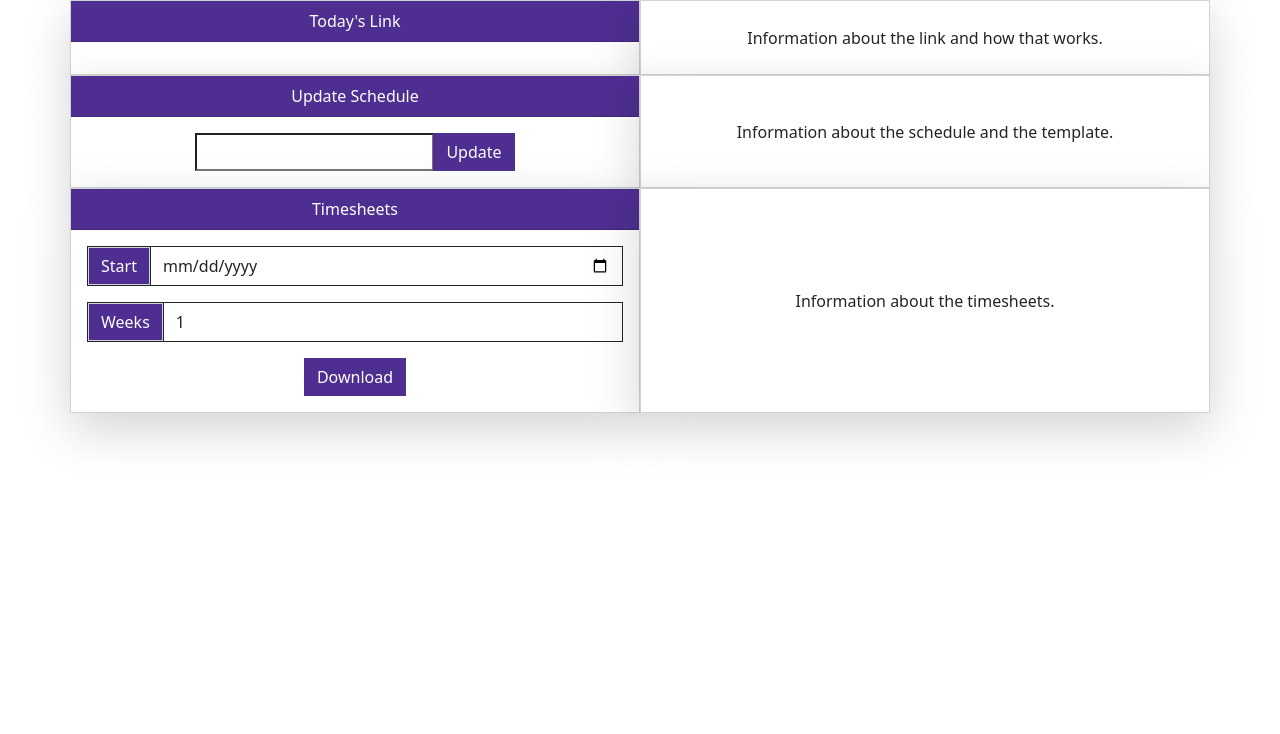
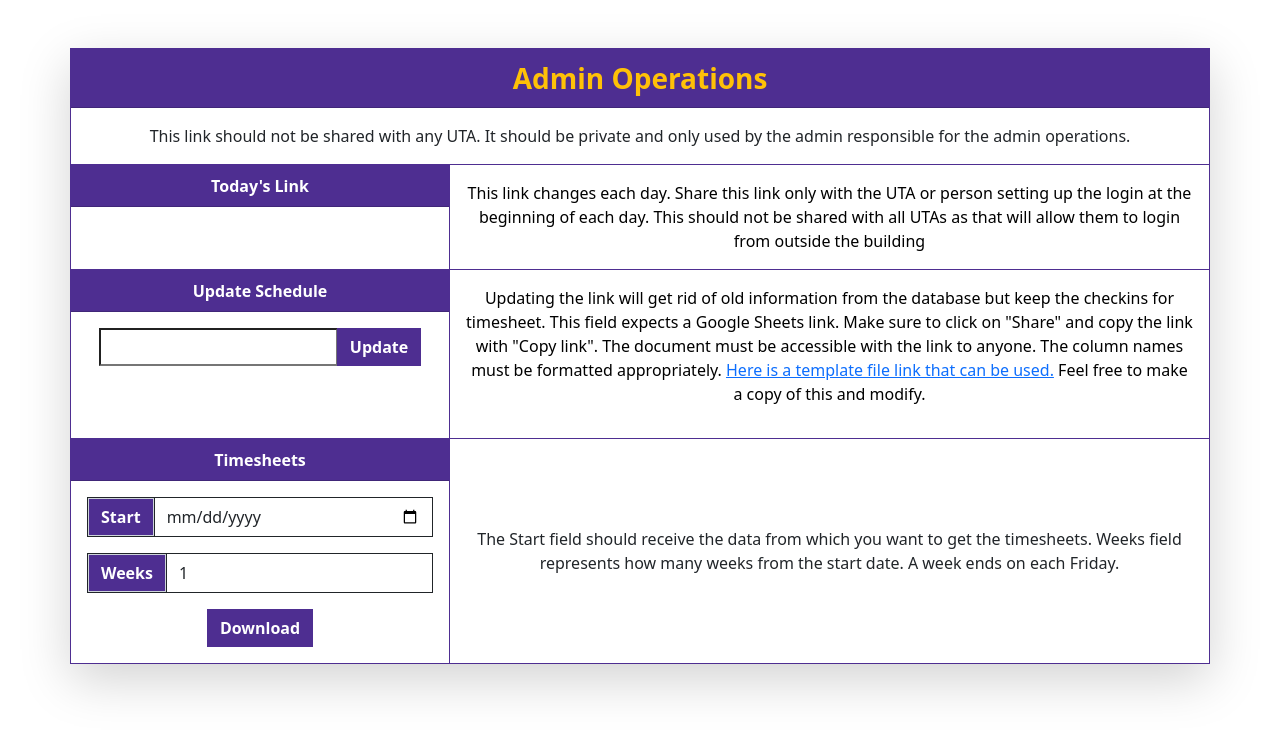
Before and after one commit to Proto007/UTA-Management-System, a Django app: page /6d975d9e9f5e6d5a461ded16097ec288/ in a window 1280 px wide. Shown: the top 734 px of the page. Run offline with Django 4.2, Linux system fonts and the light colour scheme; data that the repository does not hold is empty.

Commit message:
fix up the design and add information

```diff
--- a/uta_management_system/templates/adminpage.html
+++ b/uta_management_system/templates/adminpage.html
@@ -14,59 +14,65 @@
     {% if messages %}
         {% for message in messages %}
             <p {% if message.tags == "error" %}
-                    class="timeout alert alert-danger fade show rounded-0"
+                    class="timeout alert alert-danger fade show rounded-0 position-absolute w-100"
                 {% else %}
-                    class="timeout alert alert-{{message.tags}} fade show rounded-0"
+                    class="timeout alert alert-{{message.tags}} fade show rounded-0 position-absolute w-100"
                 {% endif %} >
                 {{ message }}
             </p>
         {% endfor %}
     {% endif %}
-    <div class="container text-center">
+    <div class="container text-center justify-content-center mt-5 mb-5 shadow-lg">
+        <div class="row card rounded-0 bg-body" style="border-color:#4e2e91;">
+            <div class="card-header rounded-0 text-warning fs-3 fw-bold" style="background-color:#4e2e91;">Admin Operations</div>
+            <div class="card-body">
+                This link should not be shared with any UTA. It should be private and only used by the admin responsible for the admin operations.
+            </div>
+        </div>
         <div class="row">
-            <div class="col card rounded-0 shadow-lg bg-body p-0" id="checkin-endpoint-actions">
-                <div class="card-header rounded-0 text-white" style="background-color:#4e2e91;">Today's Link</div>
+            <div class="col-md-4 card rounded-0 bg-body p-0" id="checkin-endpoint-actions" style="border-color:#4e2e91;">
+                <div class="card-header rounded-0 text-white fw-bold" style="background-color:#4e2e91;">Today's Link</div>
                 <div class="card-body">
                     <a href="http://{{ request.get_host }}/{{ random_pass }}" target="_blank"> {{ random_pass }}</a>
                 </div>
             </div>
-            <div class="col card rounded-0 justify-content-center p-0 shadow-lg">
-                Information about the link and how that works.
+            <div class="col card rounded-0 justify-content-center p-3 text-black border-top-0 border-start-0" style="border-color:#4e2e91;">
+                <div>This link changes each day. Share this link only with the UTA or person setting up the login at the beginning of each day. This should not be shared with all UTAs as that will allow them to login from outside the building</div>
             </div>
         </div>
         <div class="row">
-            <div class="col card rounded-0 shadow-lg bg-body p-0" id="schedule-actions">
-                <div class="card-header rounded-0 text-white" style="background-color:#4e2e91;">Update Schedule</div>
+            <div class="col-md-4 card rounded-0 bg-body p-0" id="schedule-actions" style="border-color:#4e2e91;">
+                <div class="card-header rounded-0 text-white fw-bold" style="background-color:#4e2e91;">Update Schedule</div>
                 <div class="card-body">
                     <form method="POST" class="input-group d-flex justify-content-center">
                         <input type='url' name='file_link'>
-                        <button class="btn rounded-0 text-white" type='submit' style="background-color: #4e2e91;">Update</button>
+                        <button class="btn rounded-0 text-white fw-bold" type='submit' style="background-color: #4e2e91;">Update</button>
                     </form>
                 </div>
             </div>
-            <div class="col card rounded-0 justify-content-center p-0 shadow-lg">
-                Information about the schedule and the template.
+            <div class="col card rounded-0 justify-content-center p-3 text-black border-top-0 border-start-0" style="border-color:#4e2e91;">
+                <p>Updating the link will get rid of old information from the database but keep the checkins for timesheet. This field expects a Google Sheets link. Make sure to click on "Share" and copy the link with "Copy link". The document must be accessible with the link to anyone. The column names must be formatted appropriately. <a class="in-line" target="_blank" href="https://docs.google.com/spreadsheets/d/1-fm1C8ltwPC8XTCMGzqvDvfjpryteVoE8tw0JZyzW6o/edit?usp=sharing">Here is a template file link that can be used.</a> Feel free to make a copy of this and modify.</p>
             </div>
         </div>
         <div class="row">
-            <div class="col card rounded-0 shadow-lg bg-body p-0" id="timesheet-actions">
-                <div class="card-header rounded-0 text-white" style="background-color:#4e2e91;">Timesheets</div>
+            <div class="col-md-4 card rounded-0 bg-body p-0" id="timesheet-actions" style="border-color:#4e2e91;">
+                <div class="card-header rounded-0 text-white fw-bold" style="background-color:#4e2e91;">Timesheets</div>
                 <div class="card-body">
                     <form method="POST">
                         <div class="input-group mb-3">
-                            <div class="border border-dark input-group-prepend"> <span class="input-group-text rounded-0 text-white" style="background-color:#4e2e91;">Start</span></div>
+                            <div class="border border-dark input-group-prepend"> <span class="input-group-text rounded-0 text-white fw-bold" style="background-color:#4e2e91;">Start</span></div>
                             <input class="border border-dark form-control rounded-0" type="date" name="start_date" required>
                         </div>
                         <div class="input-group mb-3">
-                            <div class="border border-dark input-group-prepend"> <span class="input-group-text rounded-0 text-white" style="background-color:#4e2e91;">Weeks</span></div>
+                            <div class="border border-dark input-group-prepend"> <span class="input-group-text rounded-0 text-white fw-bold" style="background-color:#4e2e91;">Weeks</span></div>
                             <input class="border border-dark form-control rounded-0" type="number" value="1" min="0" max="5" name="weeks" required>
                         </div>
-                        <button class="btn rounded-0 text-white" type='submit' name="timesheet" value="True" style="background-color:#4e2e91;">Download</button>
+                        <button class="btn rounded-0 text-white fw-bold" type='submit' name="timesheet" value="True" style="background-color:#4e2e91;">Download</button>
                     </form>
                 </div>
             </div>
-            <div class="col card rounded-0 justify-content-center p-0 shadow-lg">
-                Information about the timesheets.
+            <div class="col card rounded-0 justify-content-center p-3 border-top-0 border-start-0" style="border-color:#4e2e91;">
+                The Start field should receive the data from which you want to get the timesheets. Weeks field represents how many weeks from the start date. A week ends on each Friday.
             </div>
         </div>
     </div>
```
